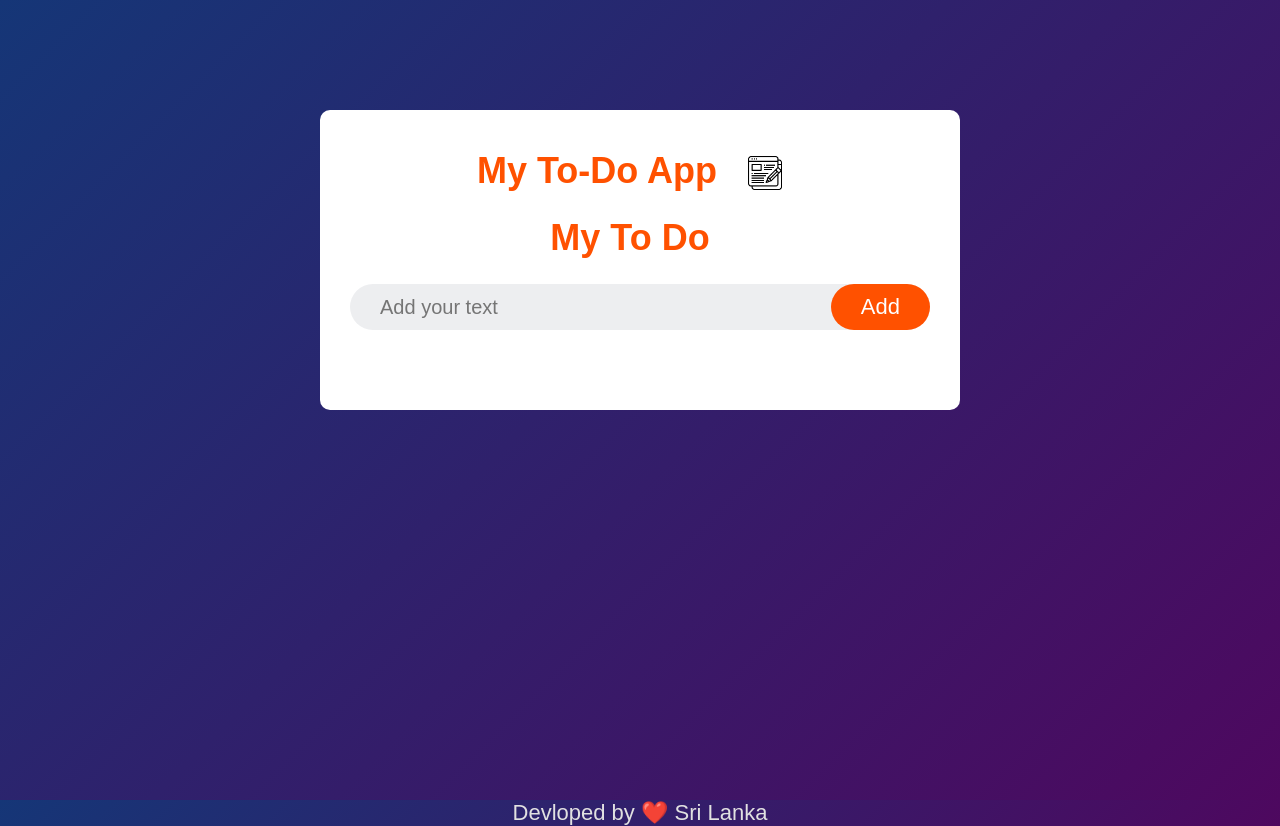
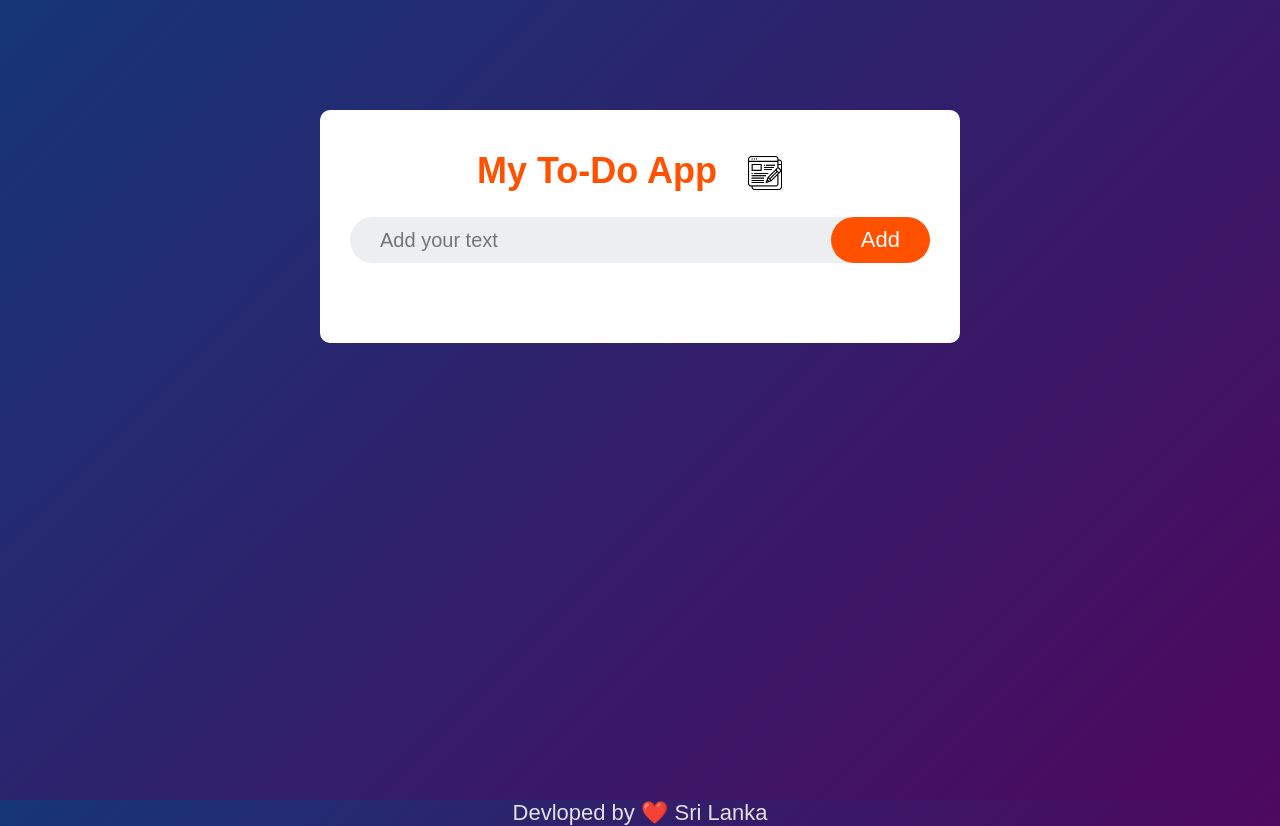
Before and after one commit to devravindu/to-do, a plain HTML site: page index.html in a window 1280 px wide. Drawn offline with Linux system fonts and the light colour scheme.

Commit message:
version 1 restored

```diff
--- a/change.js
+++ b/change.js
@@ -1,5 +1 @@
 console.log("change evrything, But Nothing");
-
-console.log("Add version 2 heading");
-
-console.log("Remove version 2 heading");
--- a/index.html
+++ b/index.html
@@ -11,8 +11,6 @@
     <div class="container">
       <div class="todo-app">
         <h2>My To-Do App <img src="assets/todo.png" alt="Logo" /></h2>
-        <!-- version 2 heading update -->
-        <h2>My To Do</h2>
         <div class="row">
           <input type="text" id="input-box" placeholder="Add your text" />
           <button onclick="addTask()" id="btn_add">Add</button>
```
